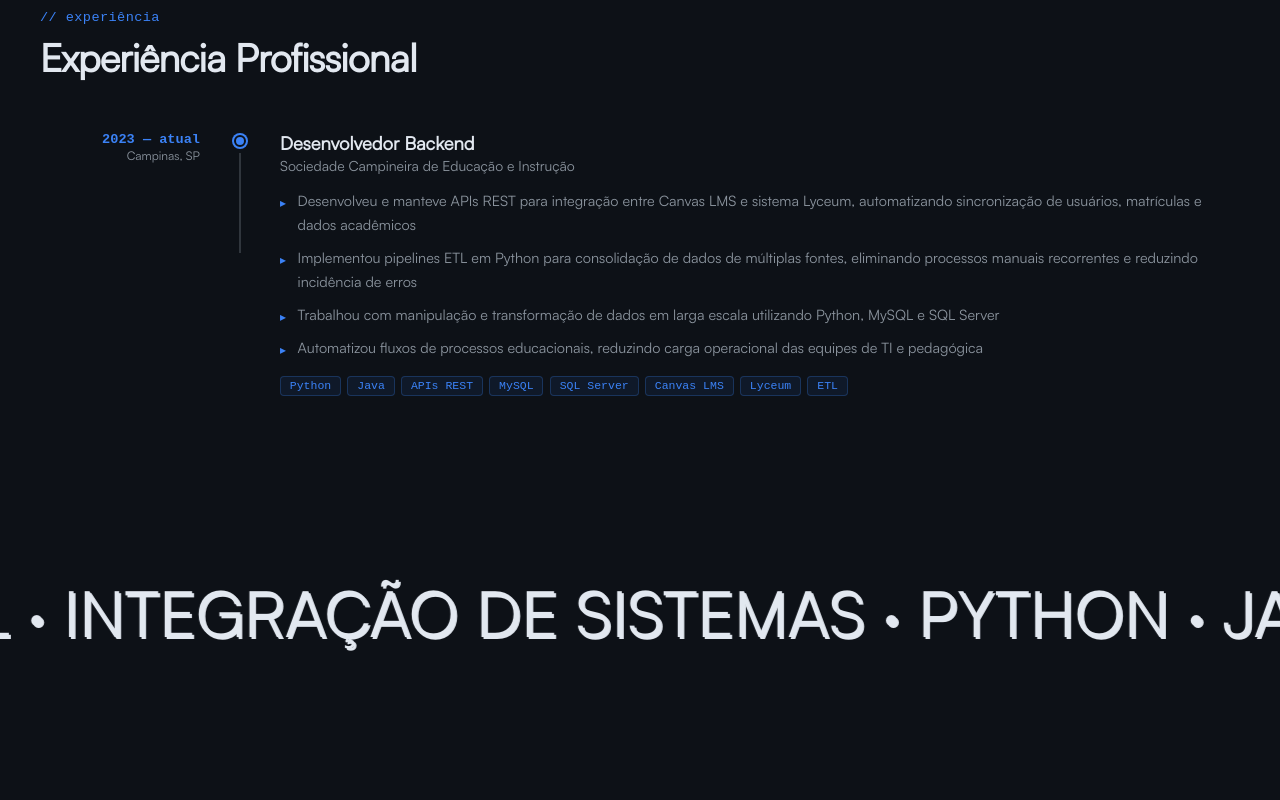
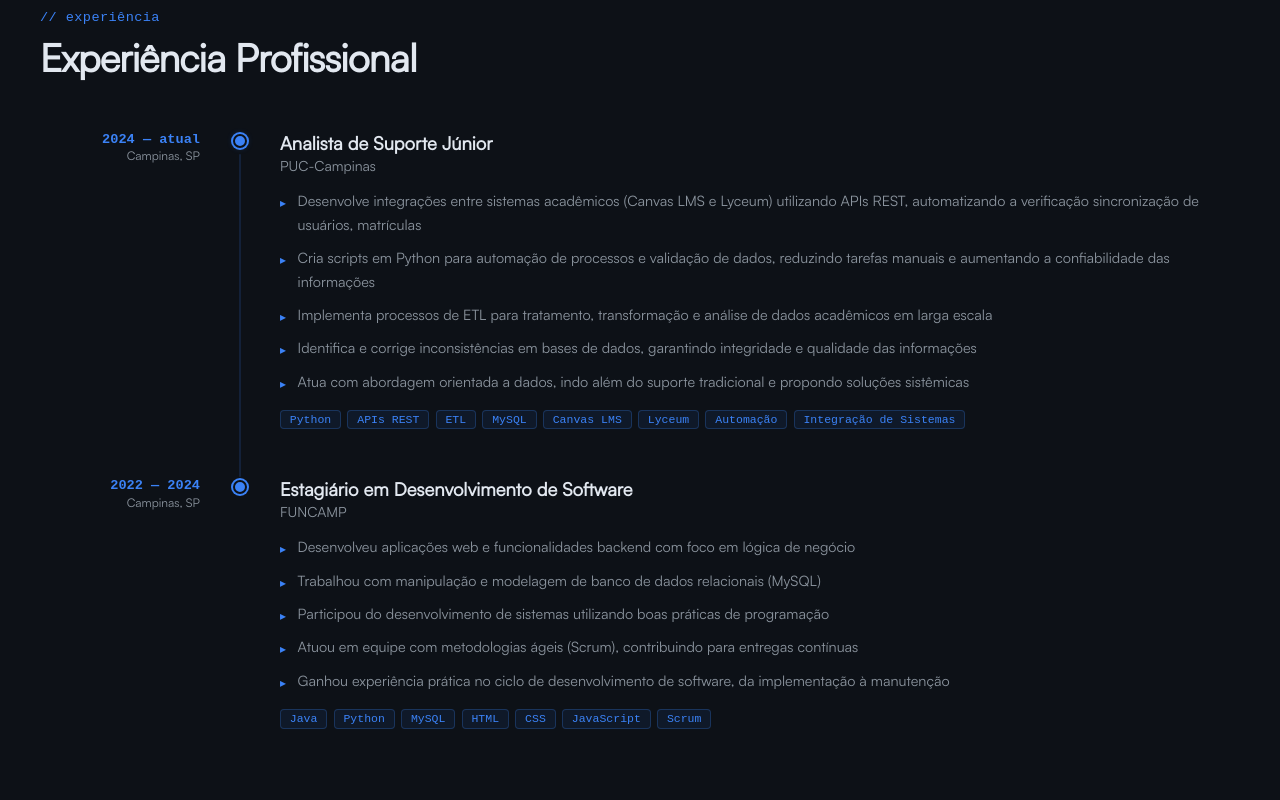
Before and after one commit to HenriqueCDS/portifolio, a React (Vite) app: page / in a window 1280 px wide. Shown: the part 1500-2300 px from the top of the page. Built offline with nearby package versions, Linux system fonts and the light colour scheme; no server answers.

Commit message:
Feat Experiencias profissonal timeline

```diff
--- a/src/components/BannerName/BannerName.css
+++ b/src/components/BannerName/BannerName.css
@@ -126,8 +126,8 @@
 }
 
 .banner-photo-wrapper {
-    width: 160px;
-    height: 160px;
+    width: 20rem;
+    height: 20rem;
 }
 
 .banner-photo {
@@ -190,21 +190,21 @@
 }
 
 @media (max-width: 900px) {
+    .banner-photo-wrapper {
+        width: 15rem;
+        height: 15rem;
+    }
     .banner-grid {
         grid-template-columns: 1fr;
         gap: 2.5rem;
     }
-
-    .banner-visual {
-        order: -1;
-    }
-
     .banner-name {
         font-size: clamp(2.5rem, 8vw, 3.5rem);
     }
 }
 
 @media (max-width: 480px) {
+
     .banner {
         padding: 5rem 1.25rem 3rem;
     }
--- a/src/components/Experience/Experience.css
+++ b/src/components/Experience/Experience.css
@@ -24,14 +24,14 @@
 .timeline {
     display: flex;
     flex-direction: column;
-    gap: 3rem;
+    gap: 0;
 }
 
 .timeline-item {
     display: grid;
     grid-template-columns: 160px 32px 1fr;
     gap: 1.5rem;
-    align-items: start;
+    align-items: stretch; /* todos os filhos esticam até a altura máxima da row */
 }
 
 .timeline-left {
@@ -59,26 +59,79 @@
     display: flex;
     flex-direction: column;
     align-items: center;
+    align-self: stretch; /* ocupa 100% da altura da row do grid */
     gap: 0;
 }
 
 .timeline-dot {
-    width: 12px;
-    height: 12px;
+    width: 14px;
+    height: 14px;
     border-radius: 50%;
     background: var(--color-add);
     border: 2px solid var(--color-bg);
     box-shadow: 0 0 0 2px var(--color-add);
     flex-shrink: 0;
-    margin-top: 4px;
+    margin-top: 3px;
+    position: relative;
+    z-index: 1;
 }
 
+/* pulsação no dot do cargo atual */
+.timeline-item:first-child .timeline-dot {
+    box-shadow: 0 0 0 2px var(--color-add), 0 0 14px rgba(59, 130, 246, 0.5);
+    animation: dot-pulse 2.5s ease-in-out infinite;
+}
+
+@keyframes dot-pulse {
+    0%, 100% {
+        box-shadow: 0 0 0 2px var(--color-add), 0 0 6px rgba(59, 130, 246, 0.3);
+    }
+    50% {
+        box-shadow: 0 0 0 3px var(--color-add), 0 0 22px rgba(59, 130, 246, 0.65);
+    }
+}
+
+/* linha contínua com efeito de energia subindo */
 .timeline-line {
     width: 2px;
     flex: 1;
-    min-height: 100px;
-    background: var(--color-border);
+    background: rgba(59, 130, 246, 0.15);
     margin-top: 6px;
+    border-radius: 1px;
+    position: relative;
+    overflow: hidden;
+}
+
+/* pulso de energia que sobe da experiência antiga para a atual */
+.timeline-line::after {
+    content: '';
+    position: absolute;
+    left: 0;
+    width: 100%;
+    height: 70px;
+    background: linear-gradient(
+        to top,
+        transparent 0%,
+        rgba(59, 130, 246, 0.35) 25%,
+        rgba(147, 197, 253, 1) 50%,
+        rgba(59, 130, 246, 0.35) 75%,
+        transparent 100%
+    );
+    bottom: -70px;
+    opacity: 0;
+    animation: energy-up 2.4s ease-in-out infinite;
+}
+
+@keyframes energy-up {
+    0%   { bottom: -70px; opacity: 0; }
+    8%   { opacity: 1; }
+    92%  { opacity: 1; }
+    100% { bottom: 100%; opacity: 0; }
+}
+
+/* remove a linha após o último item */
+.timeline-item:last-child .timeline-line {
+    display: none;
 }
 
 /* content */
@@ -86,7 +139,7 @@
     display: flex;
     flex-direction: column;
     gap: 1rem;
-    padding-bottom: 1rem;
+    padding-bottom: 3rem;
 }
 
 .timeline-role h3 {
@@ -146,6 +199,7 @@
 @media (max-width: 720px) {
     .timeline-item {
         grid-template-columns: 1fr;
+        align-items: start;
         gap: 0.75rem;
     }
 
@@ -160,6 +214,7 @@
     .timeline-right {
         border-left: 2px solid var(--color-add);
         padding-left: 1rem;
+        padding-bottom: 2rem;
     }
 }
 
--- a/src/components/Experience/index.jsx
+++ b/src/components/Experience/index.jsx
@@ -2,17 +2,32 @@ import './Experience.css';
 
 const experiences = [
     {
-        period: '2023 — atual',
-        role: 'Desenvolvedor Backend',
-        company: 'Sociedade Campineira de Educação e Instrução',
+        period: '2024 — atual',
+        role: 'Analista de Suporte Júnior',
+        company: 'PUC-Campinas',
         location: 'Campinas, SP',
         bullets: [
-            'Desenvolveu e manteve APIs REST para integração entre Canvas LMS e sistema Lyceum, automatizando sincronização de usuários, matrículas e dados acadêmicos',
-            'Implementou pipelines ETL em Python para consolidação de dados de múltiplas fontes, eliminando processos manuais recorrentes e reduzindo incidência de erros',
-            'Trabalhou com manipulação e transformação de dados em larga escala utilizando Python, MySQL e SQL Server',
-            'Automatizou fluxos de processos educacionais, reduzindo carga operacional das equipes de TI e pedagógica',
+            'Desenvolve integrações entre sistemas acadêmicos (Canvas LMS e Lyceum) utilizando APIs REST, automatizando a verificação sincronização de usuários, matrículas',
+            'Cria scripts em Python para automação de processos e validação de dados, reduzindo tarefas manuais e aumentando a confiabilidade das informações',
+            'Implementa processos de ETL para tratamento, transformação e análise de dados acadêmicos em larga escala',
+            'Identifica e corrige inconsistências em bases de dados, garantindo integridade e qualidade das informações',
+            'Atua com abordagem orientada a dados, indo além do suporte tradicional e propondo soluções sistêmicas',
         ],
-        stack: ['Python', 'Java', 'APIs REST', 'MySQL', 'SQL Server', 'Canvas LMS', 'Lyceum', 'ETL'],
+        stack: ['Python', 'APIs REST', 'ETL', 'MySQL', 'Canvas LMS', 'Lyceum', 'Automação', 'Integração de Sistemas'],
+    },
+    {
+        period: '2022 — 2024',
+        role: 'Estagiário em Desenvolvimento de Software',
+        company: 'FUNCAMP',
+        location: 'Campinas, SP',
+        bullets: [
+            'Desenvolveu aplicações web e funcionalidades backend com foco em lógica de negócio',
+            'Trabalhou com manipulação e modelagem de banco de dados relacionais (MySQL)',
+            'Participou do desenvolvimento de sistemas utilizando boas práticas de programação',
+            'Atuou em equipe com metodologias ágeis (Scrum), contribuindo para entregas contínuas',
+            'Ganhou experiência prática no ciclo de desenvolvimento de software, da implementação à manutenção',
+        ],
+        stack: ['Java', 'Python', 'MySQL', 'HTML', 'CSS', 'JavaScript', 'Scrum'],
     },
 ];
 
```
